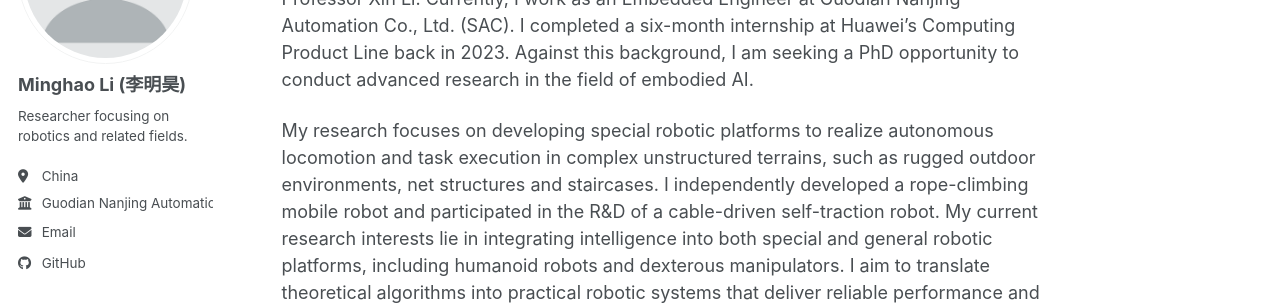
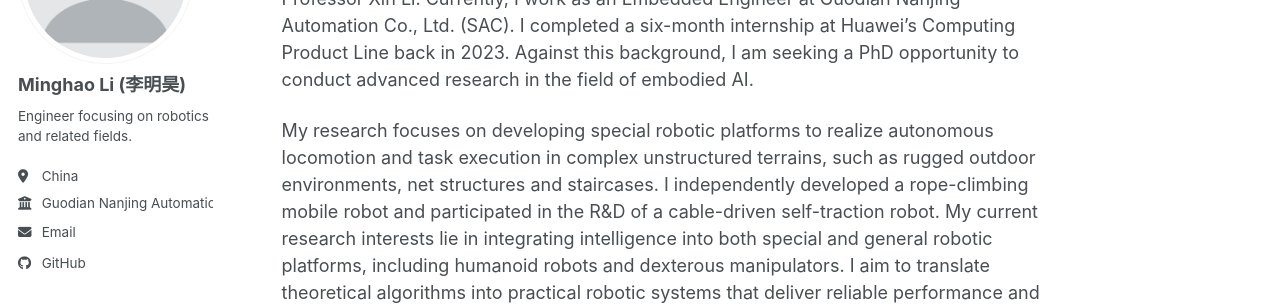
Before and after one commit to lim-0619/lim-0619.github.io, a Jekyll site: the page built from _pages/about.md, in a window 1280 px wide. Shown: the part 212-517 px from the top of the page. Built offline with Jekyll 4.4.1, drawn with Linux system fonts in a browser that asks for light colours; a script bundle is joined from its source files by our own code; library files that are not in the unit come from our copies.

Commit message:
Update _config.yml

```diff
--- a/_config.yml
+++ b/_config.yml
@@ -25,11 +25,11 @@ author:
   avatar           : "profile.png"
   name             : "Minghao Li (李明昊)"
   pronouns         : # example: "she/her"
-  bio              : "Researcher focusing on robotics and related fields." # 自行修改个人简介
+  bio              : "Engineer focusing on robotics and related fields." # 自行修改个人简介
   location         : "China" # 自行修改所在地
-  employer         : "Guodian Nanjing Automation Co., Ltd.(SAC)" # 自行修改单位/学校
+  employer         : "Guodian Nanjing Automation Co., Ltd." # 自行修改单位/学校
   uri              : # URL
-  email            : "22125020@zju.edu.cn" # 替换为你的邮箱
+  email            : "raphael_li@zuaa.zju.edu.cn" # 替换为你的邮箱
 
   # Academic websites
   academia         : # URL
```
